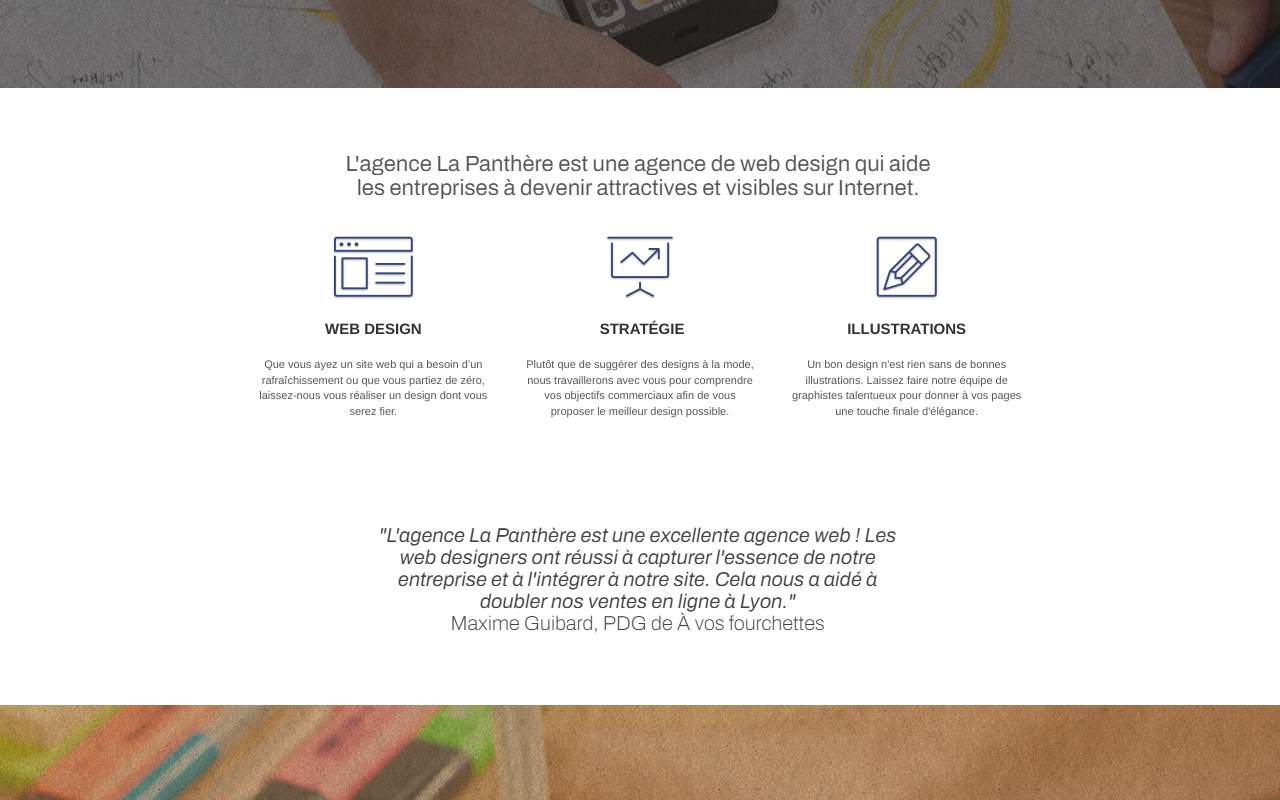
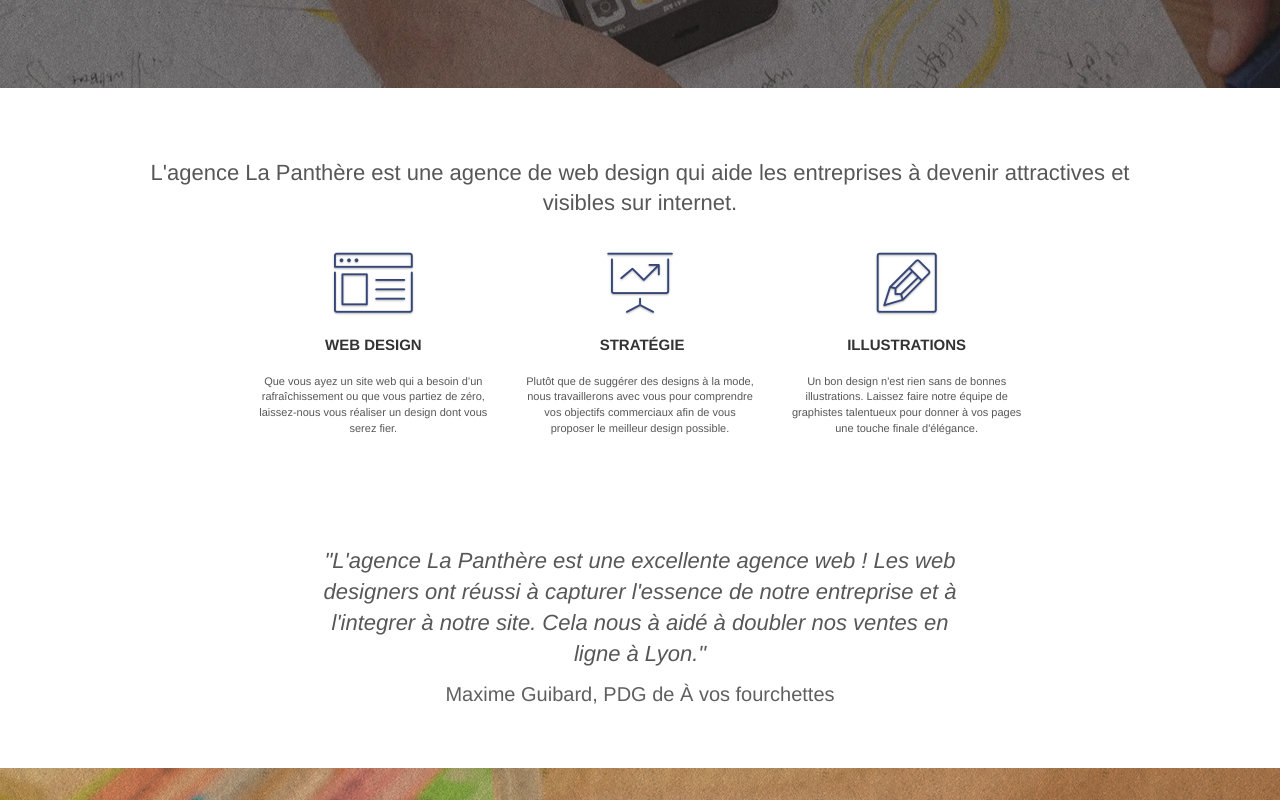
Before and after one commit to Antarcy/Projet-4-La-Panth-re, a plain HTML site: page index.html in a window 1280 px wide. Shown: the part 500-1300 px from the top of the page. Drawn offline with Linux system fonts and the light colour scheme.

Commit message:
remplacement image par texte pour responsive

```diff
--- a/index.html
+++ b/index.html
@@ -79,7 +79,8 @@
 	<div class="container bloc-md">
 		<div class="row">
 			<div class="col-sm-12 text-center">
-				<img alt="agence web, agence web paris, web design paris, stratégie web" src="img/title.webp" />
+				<!-- <img alt="agence web, agence web paris, web design paris, stratégie web" src="img/title.webp" /> -->
+				<h2>L'agence La Panthère est une agence de web design qui aide les entreprises à devenir attractives et visibles sur internet.</h2>
 			</div>
 		</div>
 		<div class="row voffset-lg med-width-whitespace">
@@ -119,7 +120,11 @@
 		</div>
 		<div class="row voffset-lg voffset">
 			<div class="col-xs-12 col-md-8 col-md-offset-2 text-center">
-				<img alt="agence web, agence web paris, web design paris, stratégie web" src="img/citation.webp" />
+				<!-- <img alt="agence web, agence web paris, web design paris, stratégie web" src="img/citation.webp" /> -->
+				<h2><i>"L'agence La Panthère est une excellente agence web ! Les web designers ont réussi à capturer l'essence de notre entreprise et à l'integrer à notre site. Cela nous à aidé à doubler nos ventes en ligne à Lyon."</i></h2>
+				<p class="nom-citiation">
+					Maxime Guibard, PDG de À vos fourchettes
+				</p>
 
 			</div>
 		</div>
@@ -149,7 +154,8 @@
 	<div class="container bloc-lg">
 		<div class="row">
 			<div class="col-sm-12 text-center">
-				<img alt="agence web, agence web paris, web design paris, stratégie web" src="img/title2.webp" />
+				<h2>Nous travaillons avec beaucoup de clients, voici nos réalisations</h2>
+				<!-- <img alt="agence web, agence web paris, web design paris, stratégie web" src="img/title2.webp" /> -->
 			</div>
 		</div>
 		<div class="row tight-width-whitespace portfolio-row">
--- a/style.css
+++ b/style.css
@@ -834,7 +834,10 @@ h4 {
     font-size: 20px;
 }
 
-
+.nom-citiation{
+    font-size: 20px;
+    opacity: 0.95;
+}
 
 @media (max-width: 1024px) {
     .bloc {
```
